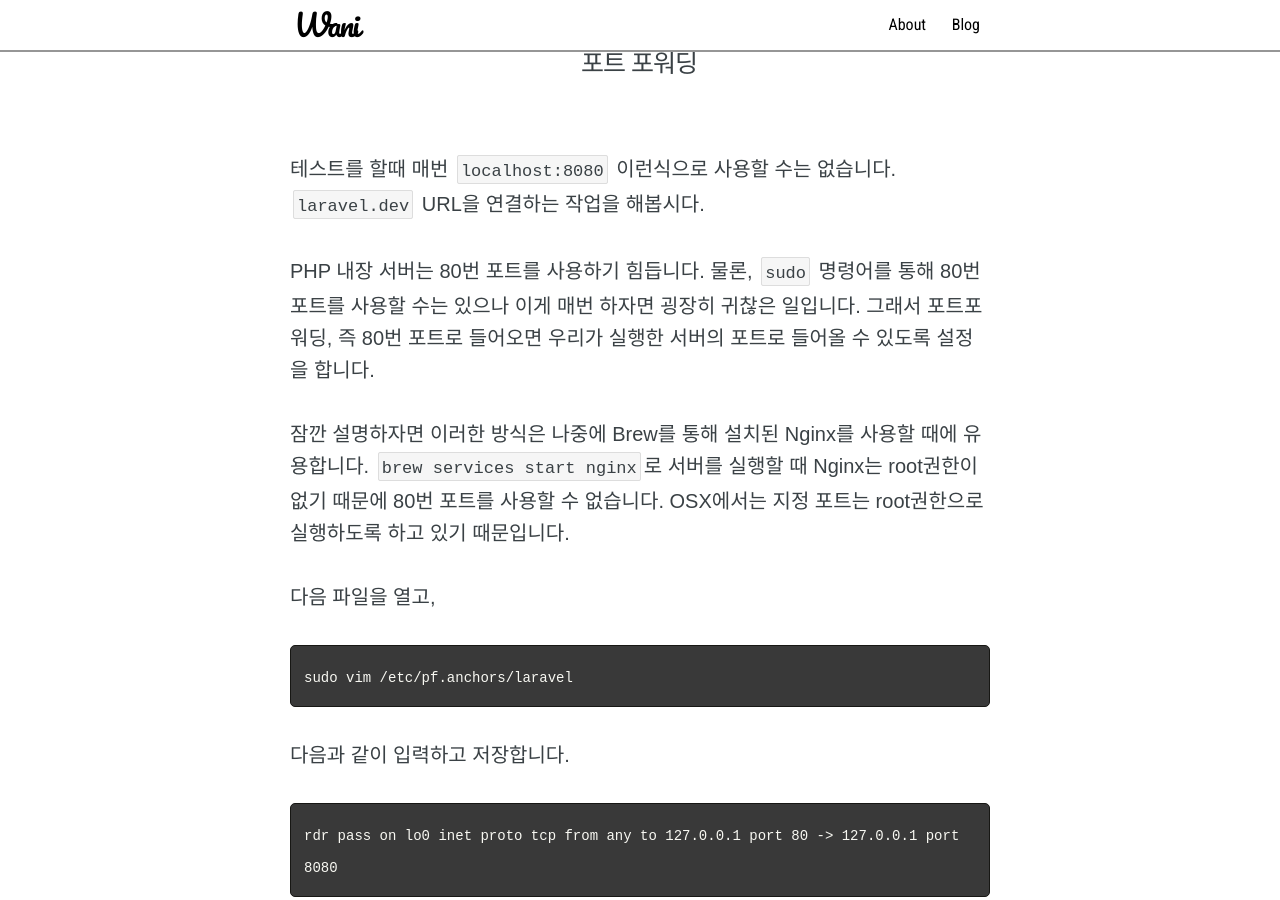
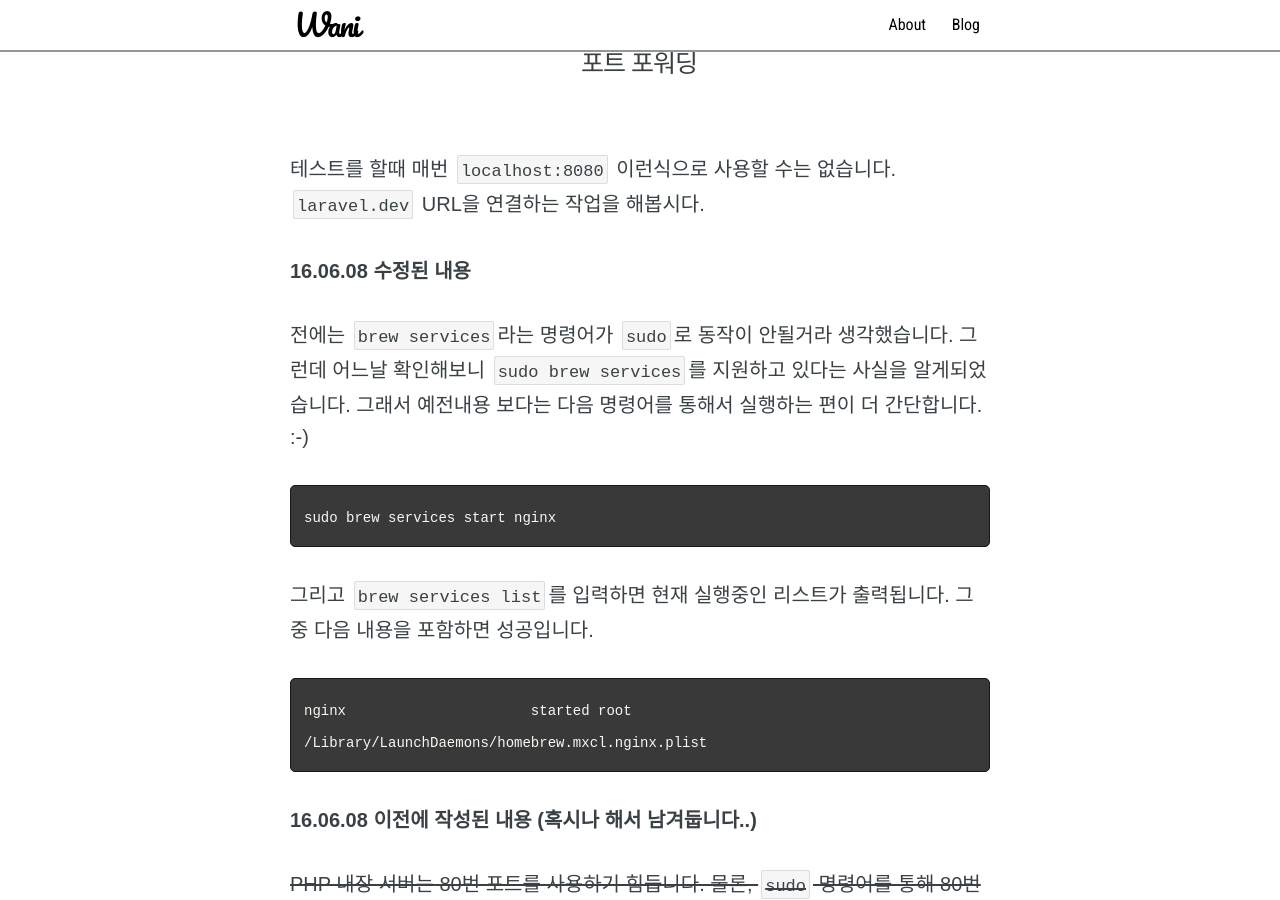
Before and after one commit to wan2land/wan2land.github.io, a Jekyll site: the page built from _posts/2015-11-01-laravel-enviroment-settings.md, in a window 1280 px wide and 900 px high, scrolled down 6010 px. Built offline with Jekyll 4.4.1, drawn with Linux system fonts in a browser that asks for light colours; nearby versions of some CDN libraries; some web fonts are replaced; comment, search, counter and statistics services are not loaded; a style sheet for code colours, icons or effects is not loaded; some of the changed text lies outside the part shown.

Commit message:
잘못된 글 리뉴얼

````diff
--- a/_posts/2015-11-01-laravel-enviroment-settings.md
+++ b/_posts/2015-11-01-laravel-enviroment-settings.md
@@ -138,34 +138,52 @@ php -S 0.0.0.0:8080 -t public
 
 테스트를 할때 매번 `localhost:8080` 이런식으로 사용할 수는 없습니다. `laravel.dev` URL을 연결하는 작업을 해봅시다.
 
-PHP 내장 서버는 80번 포트를 사용하기 힘듭니다. 물론, `sudo` 명령어를 통해 80번 포트를 사용할 수는 있으나 이게 매번
-하자면 굉장히 귀찮은 일입니다. 그래서 포트포워딩, 즉 80번 포트로 들어오면 우리가 실행한 서버의 포트로 들어올 수 있도록
-설정을 합니다.
+**16.06.08 수정된 내용**
 
-잠깐 설명하자면 이러한 방식은 나중에 Brew를 통해 설치된 Nginx를 사용할 때에 유용합니다. `brew services start nginx`로
-서버를 실행할 때 Nginx는 root권한이 없기 때문에 80번 포트를 사용할 수 없습니다. OSX에서는 지정 포트는 root권한으로
-실행하도록 하고 있기 때문입니다.
+전에는 `brew services`라는 명령어가 `sudo`로 동작이 안될거라 생각했습니다. 그런데 어느날 확인해보니
+`sudo brew services`를 지원하고 있다는 사실을 알게되었습니다. 그래서 예전내용 보다는 다음 명령어를 통해서 실행하는 편이
+더 간단합니다. :-)
 
-다음 파일을 열고,
+```
+sudo brew services start nginx
+```
+
+그리고 `brew services list`를 입력하면 현재 실행중인 리스트가 출력됩니다. 그 중 다음 내용을 포함하면 성공입니다.
+
+```
+nginx                      started root     /Library/LaunchDaemons/homebrew.mxcl.nginx.plist
+```
+
+**16.06.08 이전에 작성된 내용 (혹시나 해서 남겨둡니다..)**
+
+~~PHP 내장 서버는 80번 포트를 사용하기 힘듭니다. 물론, `sudo` 명령어를 통해 80번 포트를 사용할 수는 있으나 이게 매번~~
+~~하자면 굉장히 귀찮은 일입니다. 그래서 포트포워딩, 즉 80번 포트로 들어오면 우리가 실행한 서버의 포트로 들어올 수 있도록~~
+~~설정을 합니다.~~
+
+~~잠깐 설명하자면 이러한 방식은 나중에 Brew를 통해 설치된 Nginx를 사용할 때에 유용합니다. `brew services start nginx`로~~
+~~서버를 실행할 때 Nginx는 root권한이 없기 때문에 80번 포트를 사용할 수 없습니다. OSX에서는 지정 포트는 root권한으로~~
+~~실행하도록 하고 있기 때문입니다.~~
+
+~~다음 파일을 열고,~~
 
 ```
 sudo vim /etc/pf.anchors/laravel
 ```
 
-다음과 같이 입력하고 저장합니다.
+~~다음과 같이 입력하고 저장합니다.~~
 
 ```
 rdr pass on lo0 inet proto tcp from any to 127.0.0.1 port 80 -> 127.0.0.1 port 8080
 ```
 
-그리고 다음 파일을 열고,
+~~그리고 다음 파일을 열고,~~
 
 ```
 sudo vim /etc/pf-laravel.conf
 ```
 
-다음과 같이 입력합니다. 중요한게 마지막에 반드시 **빈줄 한 줄을** 추가해주어야 합니다. 그렇지 않으면 Syntax Error가
-발생할 수 있습니다.
+~~다음과 같이 입력합니다. 중요한게 마지막에 반드시 **빈줄 한 줄을** 추가해주어야 합니다. 그렇지 않으면 Syntax Error가~~
+~~발생할 수 있습니다.~~
 
 ```
 rdr-anchor "forwarding"
@@ -173,14 +191,19 @@ load anchor "forwarding" from "/etc/pf.anchors/laravel"
 
 ```
 
-이제 방금 만든 파일을 다음 명령어를 통해 적용시켜줍시다.
+~~이제 방금 만든 파일을 다음 명령어를 통해 적용시켜줍시다.~~
 
 ```
 sudo pfctl -ef /etc/pf-laravel.conf
 ```
 
-이제 `localhost` 80포트로 들어온 모든 데이터를 8080포트로 전달해줄 것입니다. `localhost`를 조금 있어보이게
-`laravel.dev`로 바꾸는 작업을 해야하는데 이것은 `/etc/hosts` 파일을 수정하면 됩니다.
+~~이제 `localhost` 80포트로 들어온 모든 데이터를 8080포트로 전달해줄 것입니다.~~
+
+## Hosts 파일에 접근경로 추가하기
+
+그리고 `localhost`를 조금 있어보이게 `laravel.dev`로 바꾸는 작업을 해야하는데 이것은 `/etc/hosts` 파일을 수정하면
+됩니다. `/etc/hosts`에서 `.com`, `.net`과 같은 최상위 도메인(TLD)도 사용 가능하나 실수를 방지하기 위해서 가급적
+`.dev`와 같은 방식을 사용하는 것이 좋습니다. :-)
 
 ```
 sudo vi /etc/hosts
@@ -191,9 +214,9 @@ sudo vi /etc/hosts
 ```
 127.0.0.1       laravel.dev
 ```
+
 간단히 설명하면 브라우저에 `laravel.dev`를 입력하면 `/etc/hosts` 파일의 설정값을 통해서 `127.0.0.1`로 접속을
-시도합니다. http 기본포트인 80번으로 접속을 요청할텐데요, 그러면 `pfctl`을 통해 포트포워딩 되어서 8080포트로 접속을
-시도할 것입니다. 그러면 우리는 서버를 `8080`으로 열어주기만 하면 자연스럽게 `laravel.dev`를 통해 테스트 할 수 있습니다.
+시도합니다.
 
 이제 `laravel.dev`를 브라우저에 띄워봅시다. (잘뜹니다.)
 
@@ -214,7 +237,7 @@ brew install nginx
 명령어를 통해 Nginx서버를 켤 수 있습니다.
 
 ```
-brew services start nginx
+sudo brew services start nginx
 ```
 
 다음 두 명령어를 통해서 `nginx.conf` 설정 파일을 다운 받을 수 있습니다.
@@ -238,13 +261,14 @@ mkdir -p /usr/local/etc/nginx/sites-available
 curl -L https://gist.githubusercontent.com/wan2land/54b068a4b9cead321225/raw/2e0da15b9000be36e69bcdb3963854e9f1706d84/nginx-laravel.dev -o /usr/local/etc/nginx/sites-available/laravel.dev
 ```
 
-그리고 내부에 내용을 조금 수정해야한다.
+그리고 내부에 내용을 조금 수정해야합니다.
 
 ```
 vi /usr/local/etc/nginx/sites-available/laravel.dev
 ```
 
 `root`부분에 `/var/www`를 자신이 설치한 라라벨의 경로로 수정하자. 설치된 라라벨의 경로는 `public`까지 포함되어야 한다.
+그리고 `listen`을 `80`포트로 변경해줍니다. (8080도 사용하는데 지장은 없습니다.)
 
 보통 Nginx 설정에서는 `sites-available`폴더에 사용가능한 모든 설정을 넣어두고 `sites-enabled`에서 심볼릭 링크를
 만들어서 사용합니다.
@@ -264,7 +288,7 @@ mkdir -p /usr/local/etc/nginx/logs
 리눅스와 같은 `php5-fpm`이 아닌 `php56`을 사용합니다. 이점에 유의하시기 바랍니다.
 
 ```
-brew services start nginx
+sudo brew services start nginx
 brew services start php56
 ```
 
````
